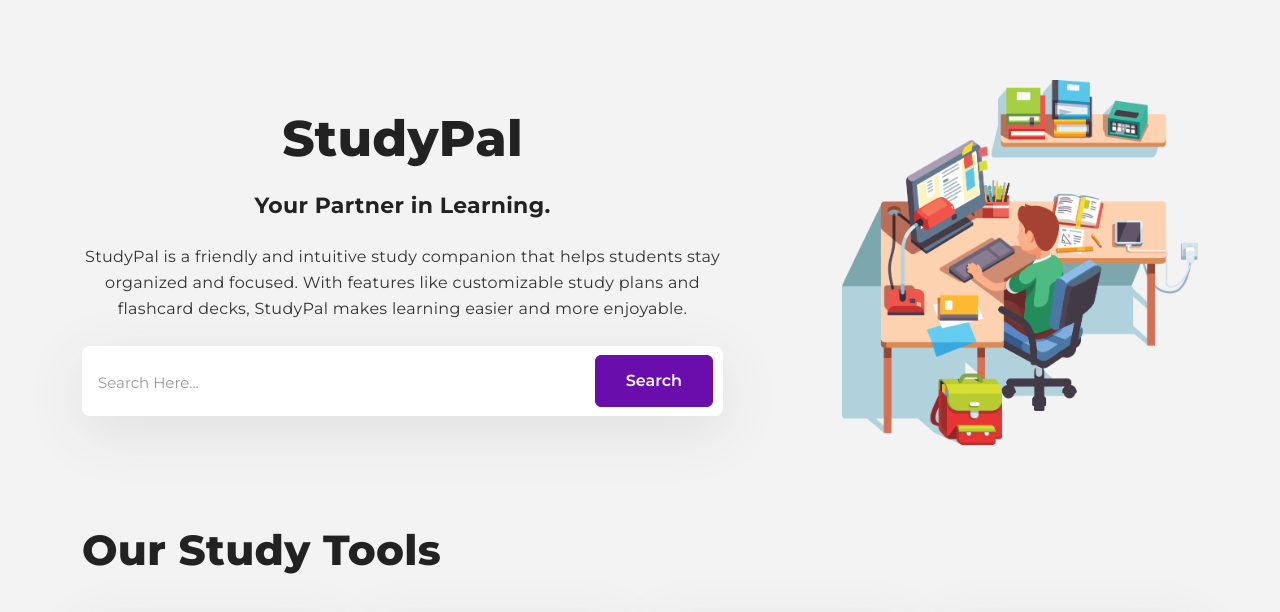
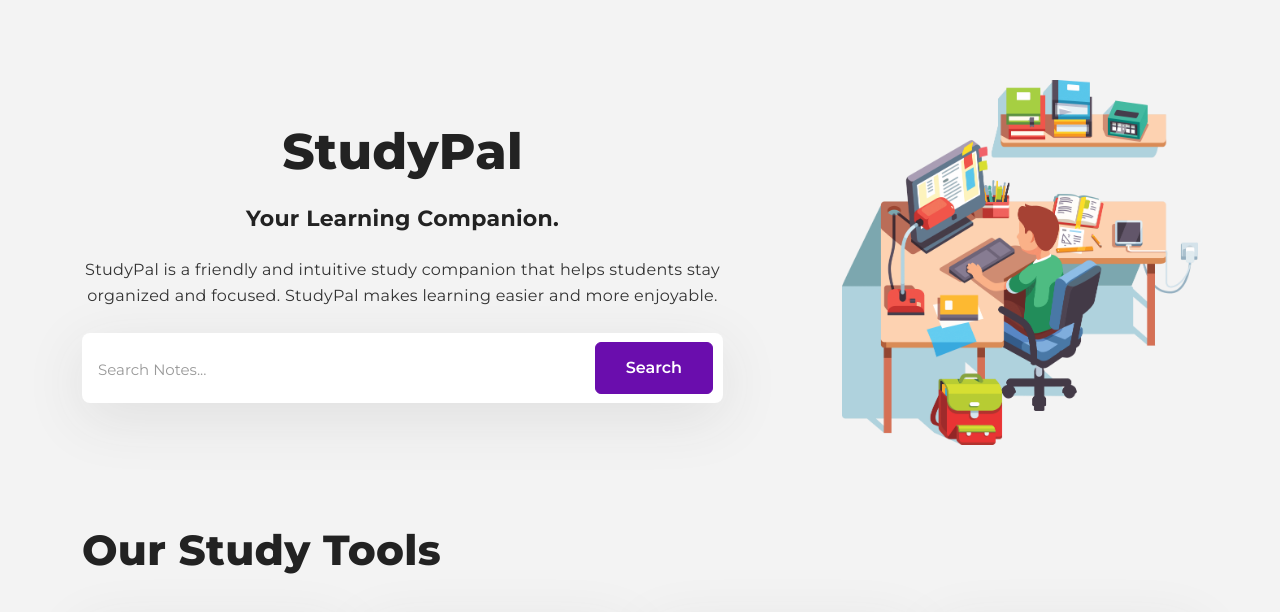
Before and after one commit to jvy00/studypal, a Flask app: page / in a window 1280 px wide. Shown: the part 80-692 px from the top of the page. Run offline with Flask 3, Linux system fonts and the light colour scheme.

Commit message:
new features

```diff
--- a/website/templates/base.html
+++ b/website/templates/base.html
@@ -41,7 +41,7 @@
                 <a class="nav-link" href="{{ url_for('views.home') }}">Home</a>
               </li>
               <li class="nav-item">
-                <a class="nav-link" href="#studytools">Study Tools</a>
+                <a class="nav-link" href="/#studytools">Study Tools</a>
               </li>
 
               {% if user.is_authenticated %}
--- a/website/templates/home.html
+++ b/website/templates/home.html
@@ -9,11 +9,11 @@
     <div class="row justify-content-between align-items-center">
       <div class="col-lg-7 text-center text-lg-left">
         <h1 class="mb-4">StudyPal</h1>
-        <h5 class="mb-4">Your Partner in Learning.</h5>
-        <p class="mb-4">StudyPal is a friendly and intuitive study companion that helps students stay organized and focused. With features like customizable study plans and flashcard decks, StudyPal makes learning easier and more enjoyable.</p>
+        <h5 class="mb-4">Your Learning Companion.</h5>
+        <p class="mb-4">StudyPal is a friendly and intuitive study companion that helps students stay organized and focused. StudyPal makes learning easier and more enjoyable.</p>
         <form class="search-wrapper" action="/search" method="GET">
           <input id="search-by" name="s" type="search" class="form-control form-control-lg"
-            placeholder="Search Here...">
+            placeholder="Search Notes...">
           <button type="submit" class="btn btn-primary">Search</button>
         </form>
       </div>
--- a/website/views.py
+++ b/website/views.py
@@ -95,6 +95,19 @@ def edit_note(note_id):
     notes_list = Note.query.filter_by(user_id=current_user.id).all()
     return render_template("edit-note.html", user=current_user, notes=notes_list, current_note=note)     #this will render the edit_note.html and it will pass those variables to that html
 
+@views.route('study-tools/notes/delete/<int:note_id>', methods=['GET'])
+def delete_note(note_id):
+    note = Note.query.get(note_id)
+
+    if not note:
+        flash('Note not found', category='error')
+
+    else:
+        db.session.delete(note)
+        db.session.commit()
+        flash('Note Deleted!', category='success')
+    return redirect(url_for('views.studytools'))
+
 
 @views.route('/search', methods=['GET'])
 def search():
```
Also changed, not shown: website/templates/study-tools.html (+9 -1 lines).
